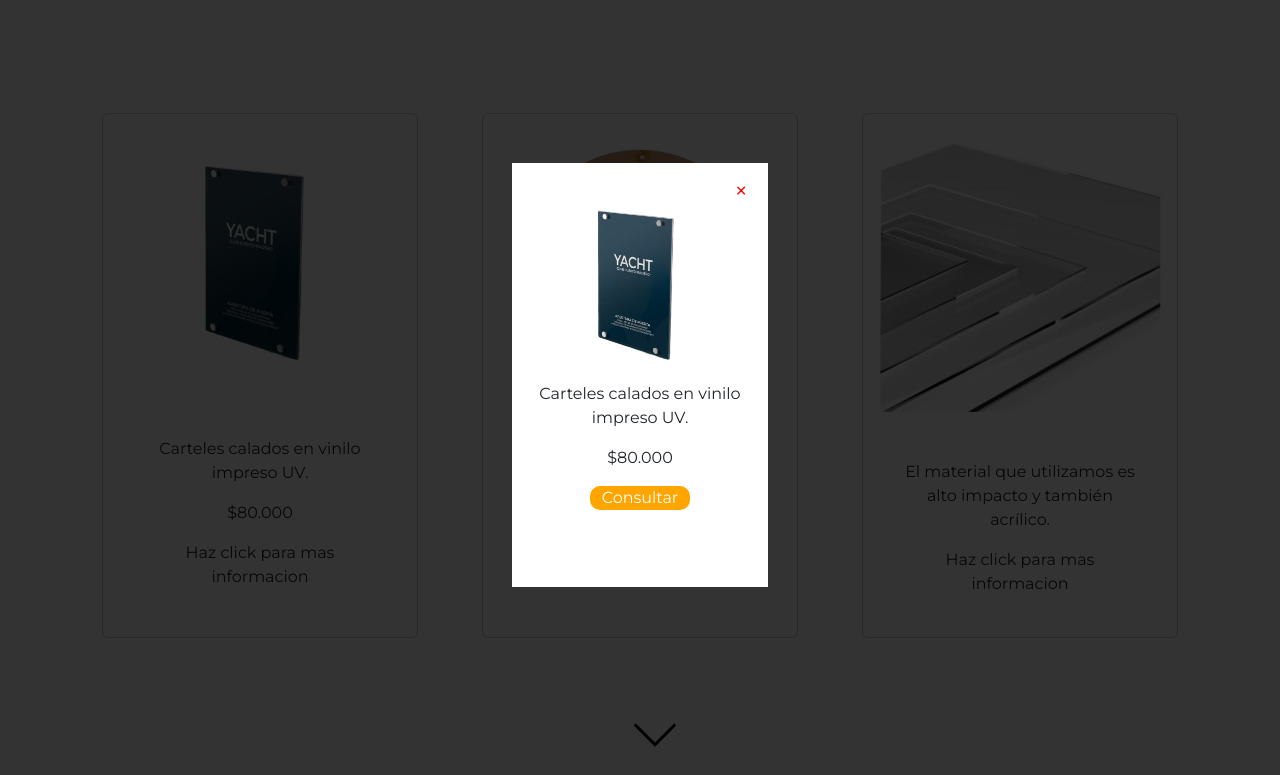
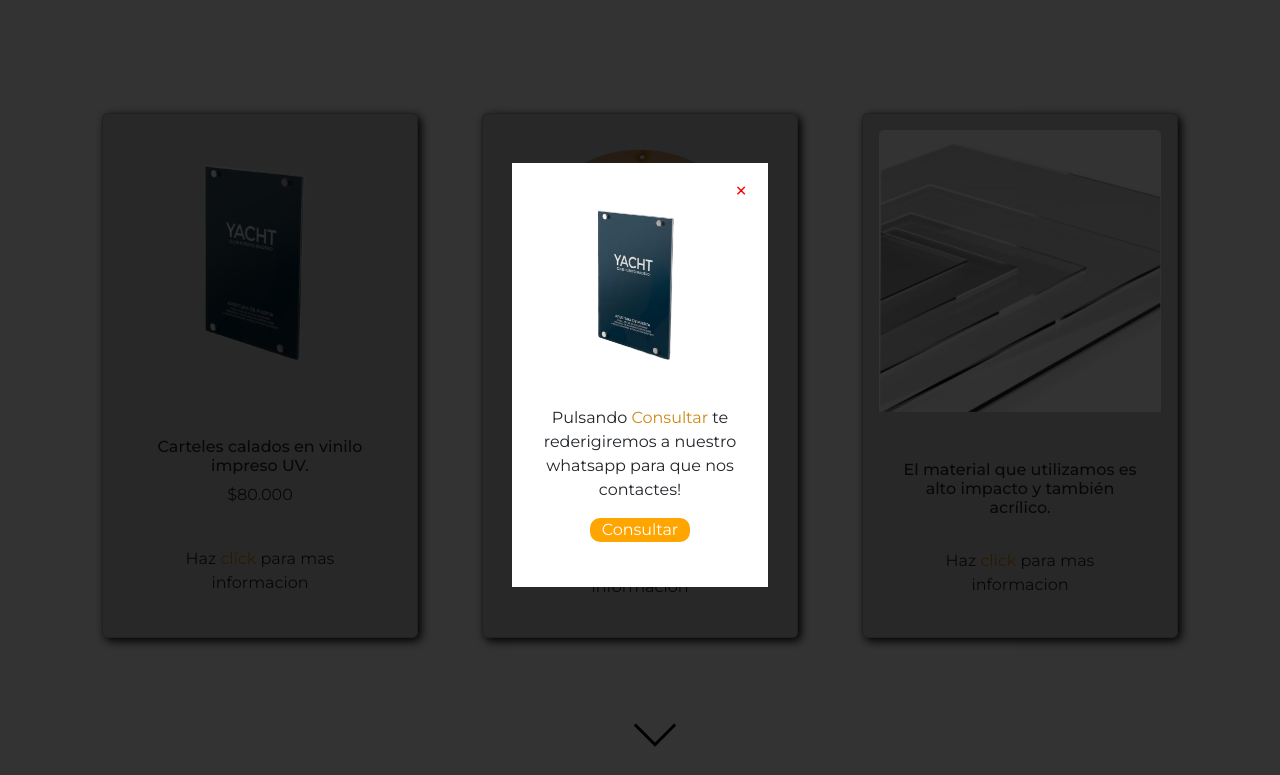
Before and after one commit to francomello/Cartelerias-Ciel, a website: page index.html in a window 1280 px wide. Both pictures are taken after a click on the element 260 px from the left and 2539 px from the top of the page. Shown: the part 2164-2939 px from the top of the page. Drawn offline with nearby package versions, Linux system fonts and the light colour scheme.

Commit message:
proyecto terminado

```diff
--- a/index.html
+++ b/index.html
@@ -135,9 +135,10 @@
                             <div class="card" data-card-id="1">
                                 <img src="./imagenes/vinilo.png" class="card-img-top img-card-inicio" alt="...">
                                 <div class="card-body">
-                                    <p class="card-text">Carteles calados en vinilo impreso UV.</p>
+                                    <h6 class="card-text">Carteles calados en vinilo impreso UV.</h6>
                                     <p class="card-text">$80.000</p>
-                                    <p class="mas-info-carteles">Haz click para mas informacion</p>
+                                    <br>
+                                    <p class="mas-info-carteles">Haz <span class="orange">click</span> para mas informacion</p>
                                 </div>
                             </div>
                             <div class="overlay" id="overlay-1">
@@ -145,8 +146,8 @@
                                     <span class="close-1" id="close-1" data-close-id="1">&times;</span>
                                     <img src="./imagenes/vinilo.png" class="card-img-top" alt="...">
                                     <div class="card-body">
-                                        <p class="card-text">Carteles calados en vinilo impreso UV.</p>
-                                        <p class="card-text">$80.000</p>
+                                        <br>
+                                        <p class="mas-info-carteles">Pulsando <span class="orange">Consultar</span> te rederigiremos a nuestro whatsapp para que nos contactes! </p>
                                         <div class="container-send">
                                             <button><a href="https://wa.link/kp2ekv">Consultar</a></button>
                                         </div>
@@ -158,9 +159,10 @@
                             <div class="card" data-card-id="2">
                                 <img src="./imagenes/laser.png" class="card-img-top img-card-inicio" alt="...">
                                 <div class="card-body">
-                                    <p class="card-text">Carteles calados en laser.</p>
+                                    <h6 class="card-text">Carteles calados en laser.</h6>
                                     <p class="card-text">$90.000</p>
-                                    <p class="mas-info-carteles">Haz click para mas informacion</p>
+                                    <br>
+                                    <p class="mas-info-carteles">Haz <span class="orange">click</span> para mas informacion</p>
                                 </div>
                             </div>
                             <div class="overlay" id="overlay-2">
@@ -168,8 +170,8 @@
                                     <span class="close-2" id="close-2" data-close-id="2">&times;</span>
                                     <img src="./imagenes/laser.png" class="card-img-top" alt="...">
                                     <div class="card-body">
-                                        <p class="card-text">Carteles calados en laser.</p>
-                                        <p class="card-text">$90.000</p>
+                                        <br>
+                                        <p class="mas-info-carteles">Pulsando <span class="orange">Consultar</span> te rederigiremos a nuestro whatsapp para que nos contactes! </p>
                                         <div class="container-send">
                                             <button><a href="https://wa.link/kp2ekv">Consultar</a></button>
                                         </div>
@@ -181,9 +183,10 @@
                             <div class="card" data-card-id="3">
                                 <img src="./imagenes/materiales.jpg" class="card-img-top img-card-inicio" alt="...">
                                 <div class="card-body">
-                                    <p class="card-text">El material que utilizamos es alto impacto y también acrílico.
-                                    </p>
-                                    <p class="mas-info-carteles">Haz click para mas informacion</p>
+                                    <h6 class="card-text">El material que utilizamos es alto impacto y también acrílico.
+                                    </h6>
+                                    <br>
+                                    <p class="mas-info-carteles">Haz <span class="orange">click</span> para mas informacion</p>
 
                                 </div>
                             </div>
@@ -192,8 +195,8 @@
                                     <span class="close-3" id="close-3" data-close-id="3">&times;</span>
                                     <img src="./imagenes/materiales.jpg" class="card-img-top" alt="...">
                                     <div class="card-body">
-                                        <p class="card-text">El material que utilizamos es alto impacto y también
-                                            acrílico.</p>
+                                        <br>
+                                        <p class="mas-info-carteles">Pulsando <span class="orange">Consultar</span> te rederigiremos a nuestro whatsapp para que nos contactes! </p>
                                         <div class="container-send">
                                             <button><a href="https://wa.link/kp2ekv">Consultar</a></button>
                                         </div>
--- a/style.css
+++ b/style.css
@@ -202,7 +202,7 @@ button:hover{
 .gallery {
   margin-top: 150px;
   padding-top: 15px;
-  background-color: #eae7e7;
+  background-color: #939393b9;
   padding-bottom: 50px;
 }
 
@@ -274,9 +274,10 @@ button:hover{
 .card {
   transition: transform 0.3s ease;
   cursor: pointer;
-  border: 1px solid #ccc;
+  border: 1px solid #0000002e;
   padding: 16px;
-  background-color: #fff;
+  background-color:  #9393937f;
+  box-shadow: 3px 3px 10px black;
   margin: 20px;
   height: 525px;
 }
@@ -335,7 +336,7 @@ button:hover{
 .section-contactanos {
   margin-top: 150px;
   padding-top: 15px;
-  background-color: #eae7e7;
+  background-color: #c0c0c0;
   padding-bottom: 50px;
 }
 
@@ -390,7 +391,7 @@ button:hover{
   border-bottom: 2px solid black;
   margin-bottom: 10px;
   outline: none; /* Elimina el borde de foco predeterminado */
-  background-color: #eae7e7;
+  background-color: transparent;
 }
 
 /* Estilo para los inputs y textarea cuando están en foco */
```
